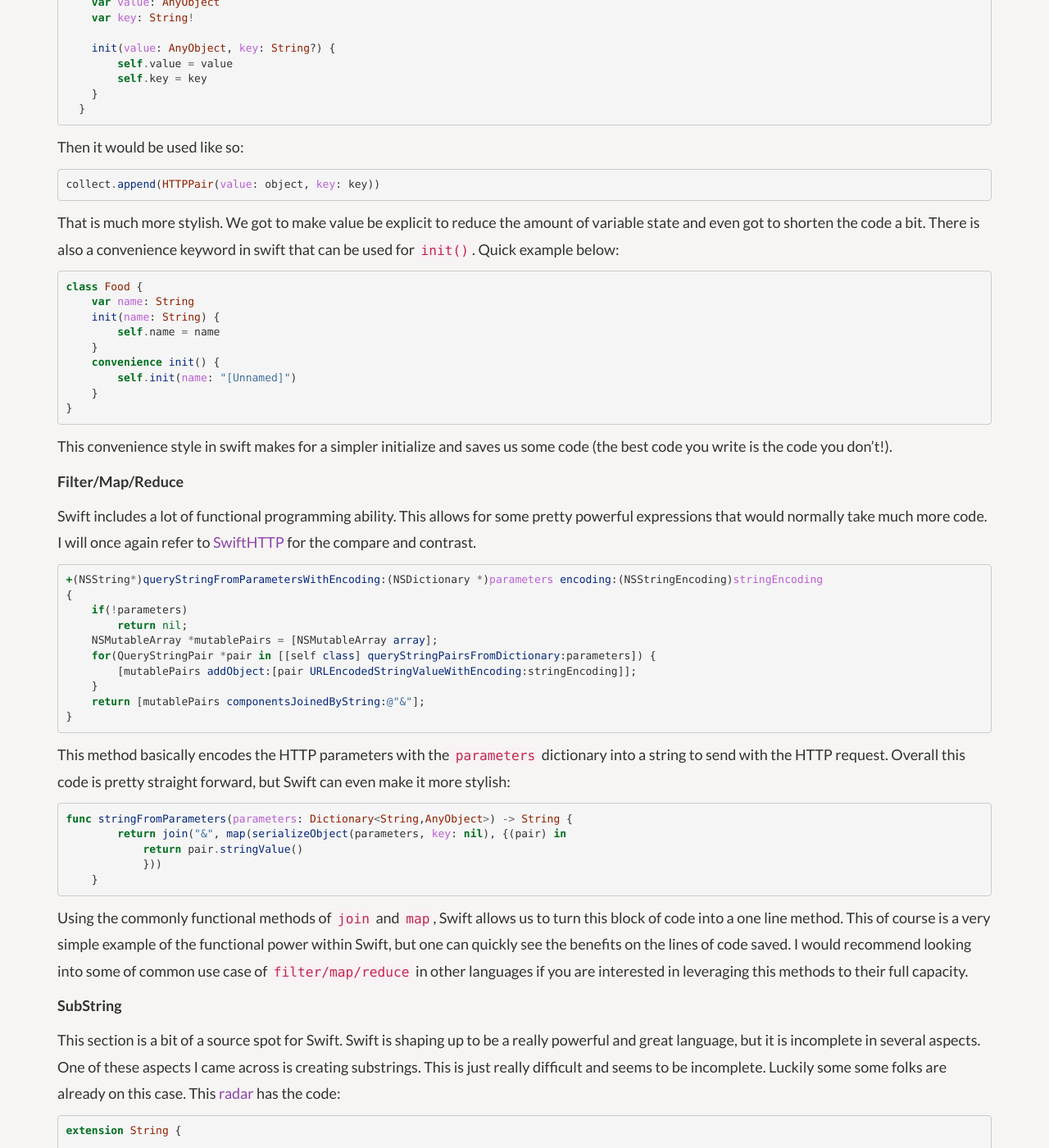
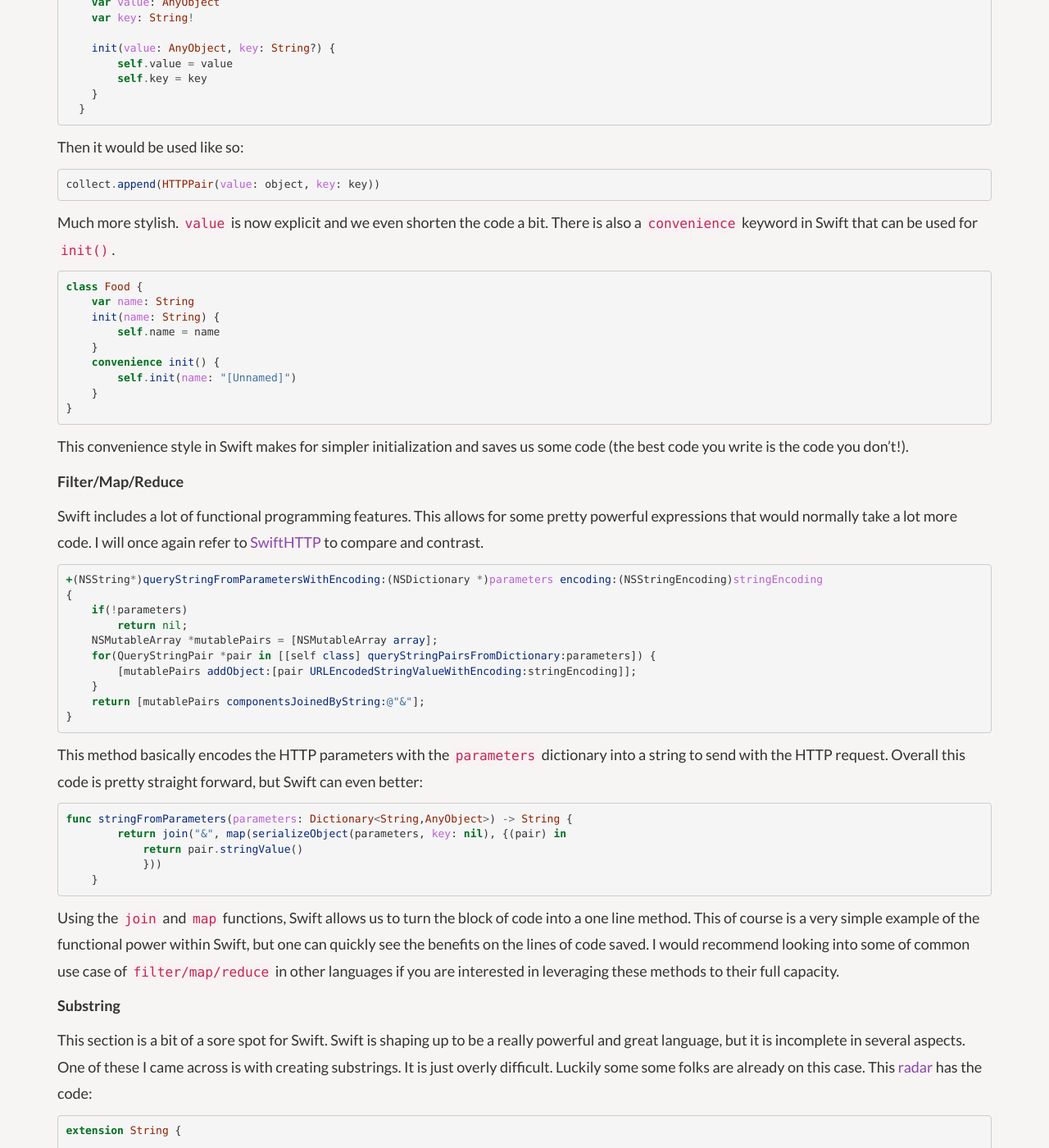
Before and after one commit to BasementKrew/revelation.io, a Jekyll site: the page built from _posts/2014-06-23-stylish-swift.markdown, in a window 1280 px wide and 1400 px high, scrolled down 2176 px. Shown: the whole window at 82% size. Built offline with Jekyll 4.4.1, drawn with Linux system fonts in a browser that asks for light colours; Markdown is read by kramdown in place of the engine named in the settings; some of the changed text lies outside the part shown.

Commit message:
grammar fixes

````diff
--- a/_posts/2014-06-23-stylish-swift.markdown
+++ b/_posts/2014-06-23-stylish-swift.markdown
@@ -7,11 +7,11 @@ summary: "Now that swift is a few weeks old, we jump into some tips and tricks t
 tags: Objective-C, objc, swift, apple, cocoa, tips, tricks, best, practice, help, style
 ---
 
-Stylish code is something we all should strive for. It is a topic that is constantly debated and is heavily influenced by personal preference. It also varies between languages on what is considered stylish. Swift is still young and changing, so its style is still developing. I will attempt to correlate some of the language's features from it's influences to hopefully show some style that differs from Objective-C. Code is always the best example, so let's jump right in.
+Stylish code is something we all should strive for. It is a topic that is constantly debated and is heavily influenced by personal preference. It also varies between languages on what is considered "stylish". Swift is still young and changing language, so it's style is still developing. Swift has different language that influenced it, thus some style and patterns can be derived from them. Since code is king, lets jump right in.
 
 **Tuples**
 
-Tuples are probably the most significance change to our method style. Tuples allow a method to have multiple return types. This can replace the need to pass in several parameters as pointers as we commonly do in C or Objective-C. Here is a common way to create Objective-C method:
+Tuples are probably the most significance changes to the way we declare our methods from Objective-C. Tuples allow a method to have multiple return types. This can replace the need to pass in several parameters as pointers as we commonly do in C or Objective-C. Here is a common way to create Objective-C method:
 
 ```objc
 -(BOOL)doWork:(NSString*)someParam error:(NSError**)error
@@ -59,15 +59,16 @@ We can see this can come in handy when dealing with several types in one method.
 
 **Convenience Methods**
 
-It is common to see convenience methods in Objective-C simplify object initialize (or commonly known as factory methods). Here is a common convenience from cocoa touch:
+It is common to see convenience methods in Objective-C simplify object initialization (or commonly known as factory methods). Here is a common convenience method from Cocoa Touch:
 
 ```objc
 [UIButton buttonWithType:UIButtonTypeCustom];
 ```
 
-This creates a new UIButton without having to call the normal `alloc` and `init` paradigm. Swift's `init` method and pretty syntax eliminates the need to create methods like this. Here is an example of this from my own swift library ([SwiftHTTP](https://github.com/daltoniam/SwiftHTTP) for those interested).
+This creates a new UIButton without having to call the normal `alloc` and `init` paradigm. Swift's `init` method and pretty syntax eliminates the need to create methods like this. Here is an example of this from my own Swift library ([SwiftHTTP](https://github.com/daltoniam/SwiftHTTP) for those interested).
 
 The method started off following the original Objective-C pattern:
+
 ```swift
 class HTTPPair: NSObject {
         var value: AnyObject!
@@ -110,7 +111,7 @@ Then it would be used like so:
 collect.append(HTTPPair(value: object, key: key))
 ```
 
-That is much more stylish. We got to make value be explicit to reduce the amount of variable state and even got to shorten the code a bit. There is also a convenience keyword in swift that can be used for `init()`. Quick example below:
+Much more stylish. `value` is now explicit and we even shorten the code a bit. There is also a `convenience` keyword in Swift that can be used for `init()`.
 
 ```swift
 class Food {
@@ -124,11 +125,11 @@ class Food {
 }
 ```
 
-This convenience style in swift makes for a simpler initialize and saves us some code (the best code you write is the code you don't!).
+This convenience style in Swift makes for simpler initialization and saves us some code (the best code you write is the code you don't!).
 
 **Filter/Map/Reduce**
 
-Swift includes a lot of functional programming ability. This allows for some pretty powerful expressions that would normally take much more code. I will once again refer to [SwiftHTTP](https://github.com/daltoniam/SwiftHTTP) for the compare and contrast.
+Swift includes a lot of functional programming features. This allows for some pretty powerful expressions that would normally take a lot more code. I will once again refer to [SwiftHTTP](https://github.com/daltoniam/SwiftHTTP) to compare and contrast.
 
 ```objc
 +(NSString*)queryStringFromParametersWithEncoding:(NSDictionary *)parameters encoding:(NSStringEncoding)stringEncoding
@@ -143,7 +144,7 @@ Swift includes a lot of functional programming ability. This allows for some pre
 }
 ```
 
-This method basically encodes the HTTP parameters with the `parameters` dictionary into a string to send with the HTTP request. Overall this code is pretty straight forward, but Swift can even make it more stylish:
+This method basically encodes the HTTP parameters with the `parameters` dictionary into a string to send with the HTTP request. Overall this code is pretty straight forward, but Swift can even better:
 
 ```swift
 func stringFromParameters(parameters: Dictionary<String,AnyObject>) -> String {
@@ -153,11 +154,11 @@ func stringFromParameters(parameters: Dictionary<String,AnyObject>) -> String {
     }
 ```
 
-Using the commonly functional methods of `join` and `map`, Swift allows us to turn this block of code into a one line method. This of course is a very simple example of the functional power within Swift, but one can quickly see the benefits on the lines of code saved. I would recommend looking into some of common use case of `filter/map/reduce` in other languages if you are interested in leveraging this methods to their full capacity.
+Using the `join` and `map` functions, Swift allows us to turn the block of code into a one line method. This of course is a very simple example of the functional power within Swift, but one can quickly see the benefits on the lines of code saved. I would recommend looking into some of common use case of `filter/map/reduce` in other languages if you are interested in leveraging these methods to their full capacity.
 
-**SubString**
+**Substring**
 
-This section is a bit of a source spot for Swift. Swift is shaping up to be a really powerful and great language, but it is incomplete in several aspects. One of these aspects I came across is creating substrings. This is just really difficult and seems to be incomplete. Luckily some some folks are already on this case. This [radar](http://openradar.appspot.com/radar?id=6373877630369792) has the code:
+This section is a bit of a sore spot for Swift. Swift is shaping up to be a really powerful and great language, but it is incomplete in several aspects. One of these I came across is with creating substrings. It is just overly difficult. Luckily some some folks are already on this case. This [radar](http://openradar.appspot.com/radar?id=6373877630369792) has the code:
 
 ```swift
 extension String {
````
Also changed, not shown: other parts of _posts/2014-06-23-stylish-swift.markdown (+3 -3 lines).
